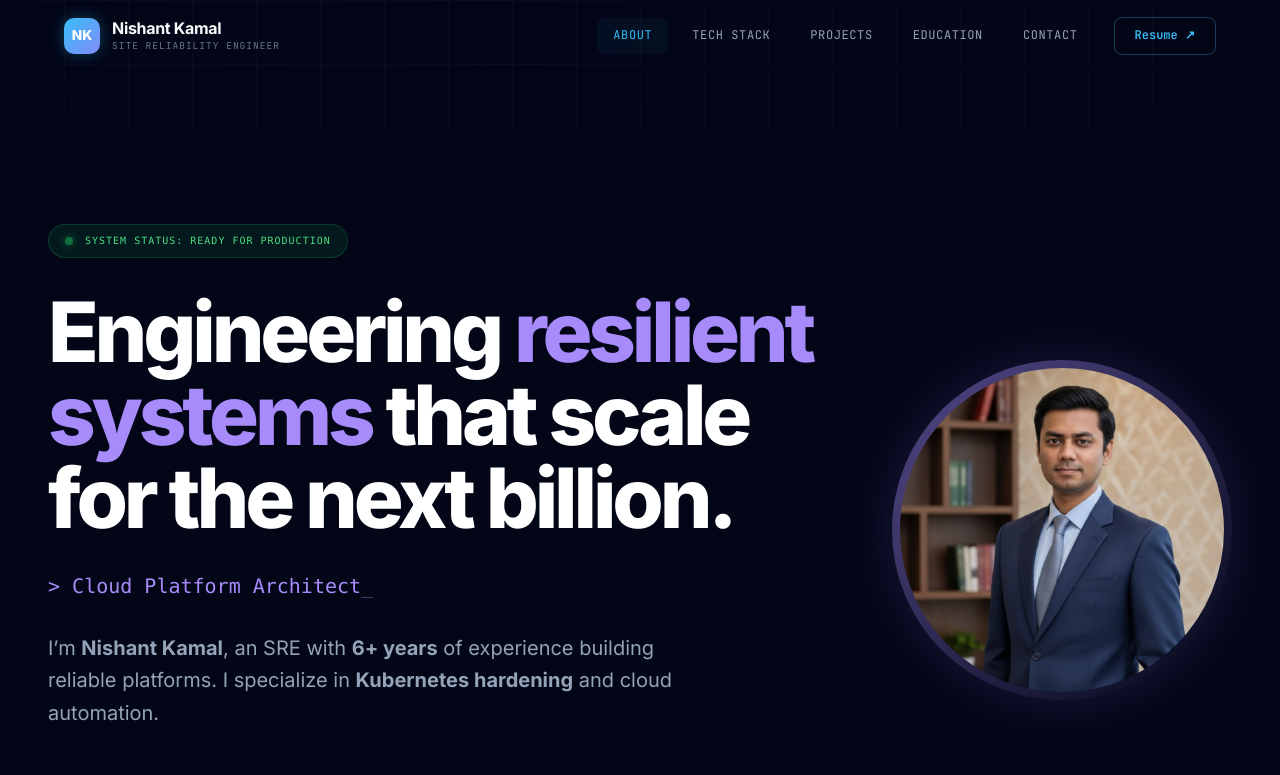
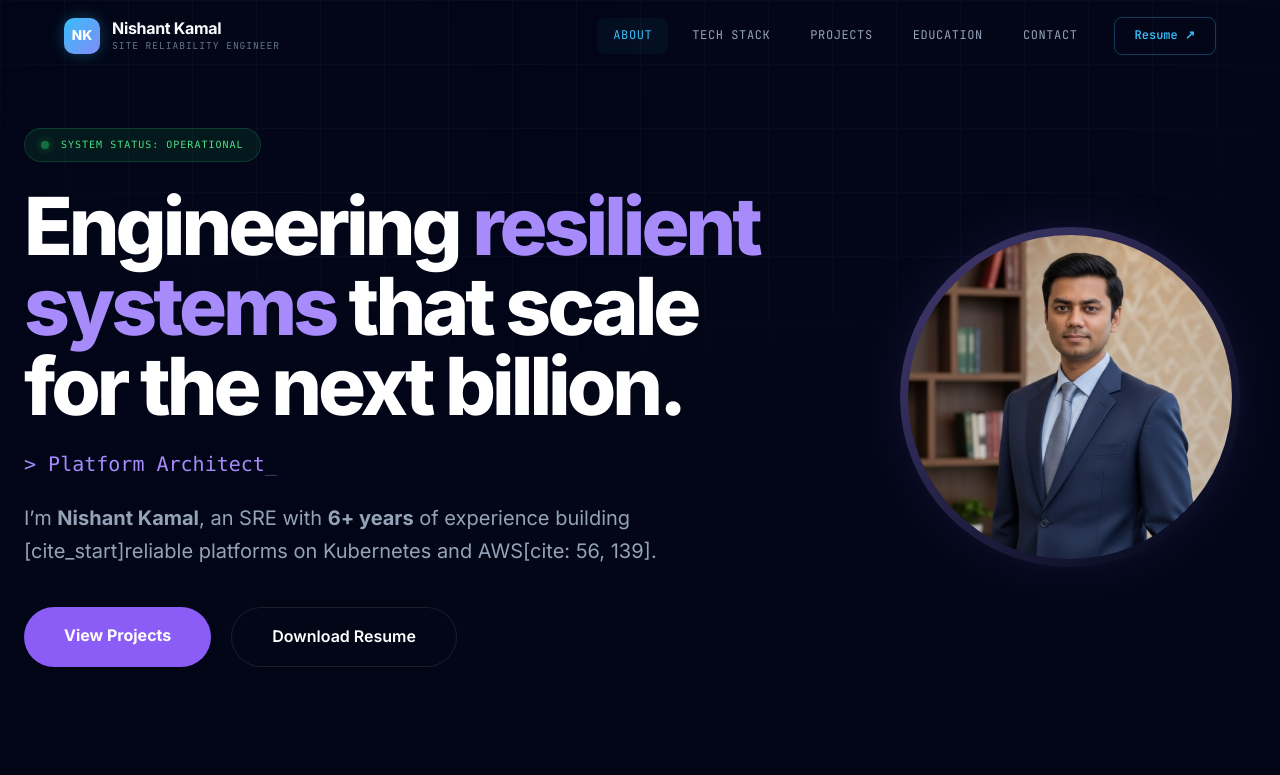
Before and after one commit to nishant-kamal/nishant-portfolio, a Next.js app: page / in a window 1280 px wide. Shown: the top 775 px of the page. Built offline with nearby package versions, Linux system fonts and the light colour scheme.

Commit message:
Update Hero.js

```diff
--- a/components/Hero.js
+++ b/components/Hero.js
@@ -2,28 +2,12 @@
 
 import { useEffect, useState } from "react";
 
-const roles = [
-  "Site Reliability Engineer",
-  "Cloud Platform Architect",
-  "Control Plane Engineer",
-];
+const roles = ["Site Reliability Engineer", "Platform Architect", "Control Plane Engineer"];
 
 const bentoHighlights = [
-  {
-    icon: "☸️",
-    title: "K8S ECOSYSTEM",
-    desc: "Scaling production-grade clusters with zero-downtime deployments and high availability."
-  },
-  {
-    icon: "☁️",
-    title: "AWS ARCHITECTURE",
-    desc: "Designing secure, multi-region cloud infrastructure optimized for performance and cost."
-  },
-  {
-    icon: "✈️",
-    title: "CROSSPLANE & GITOPS",
-    desc: "Building K8s-native control planes to manage cloud resources as custom resources."
-  }
+  { icon: "☸️", title: "K8S ECOSYSTEM", desc: "Scaling production-grade clusters with zero-downtime and high availability." },
+  { icon: "☁️", title: "AWS ARCHITECTURE", desc: "Designing secure, multi-region cloud infrastructure optimized for cost." },
+  { icon: "✈️", title: "CROSSPLANE & GITOPS", desc: "Building K8s-native control planes to manage cloud resources." }
 ];
 
 export default function Hero() {
@@ -52,52 +36,51 @@ export default function Hero() {
   }, [displayed, deleting, roleIndex, mounted]);
 
   return (
-    <section className="relative overflow-hidden bg-[#020617] py-24 text-white">
+    <section className="relative text-white">
       <style>{`
-        .hero-headline { font-size: clamp(3rem, 7vw, 5.2rem); font-weight: 800; line-height: 1; letter-spacing: -0.05em; }
+        .hero-headline { font-size: clamp(3rem, 7vw, 5rem); font-weight: 800; line-height: 1; letter-spacing: -0.05em; }
         .text-purple { color: #a78bfa; }
-        .profile-frame { width: 340px; height: 340px; border-radius: 50%; padding: 8px; background: linear-gradient(135deg, rgba(167, 139, 250, 0.5), transparent); box-shadow: 0 0 60px rgba(167, 139, 250, 0.15); }
-        .bento-card { background: #0f172a; border: 1px solid rgba(255, 255, 255, 0.05); padding: 32px; border-radius: 20px; transition: all 0.3s ease; }
-        .bento-card:hover { border-color: #a78bfa; background: #141d33; transform: translateY(-5px); }
+        .profile-frame { width: 340px; height: 340px; border-radius: 50%; padding: 8px; background: linear-gradient(135deg, rgba(167, 139, 250, 0.4), transparent); box-shadow: 0 0 60px rgba(167, 139, 250, 0.1); }
+        .bento-card { background: #0f172a; border: 1px solid rgba(255, 255, 255, 0.05); padding: 28px; border-radius: 20px; transition: all 0.3s ease; }
       `}</style>
 
-      <div className="mx-auto max-w-[1300px] px-6">
-        <div className="grid items-center gap-12 lg:grid-cols-[1.4fr_0.6fr]">
+      <div className="grid items-center gap-12 lg:grid-cols-[1.3fr_0.7fr] mb-20">
         <div>
-            <div className="mb-8 inline-flex items-center gap-3 rounded-full border border-green-500/20 bg-green-500/10 px-4 py-2">
+          <div className="mb-6 inline-flex items-center gap-3 rounded-full border border-green-500/20 bg-green-500/10 px-4 py-2">
             <div className="h-2 w-2 animate-pulse rounded-full bg-green-500 shadow-[0_0_8px_#22c55e]"></div>
-              <span className="font-mono text-[10px] tracking-widest text-green-400 uppercase">System Status: Ready for Production</span>
+            <span className="font-mono text-[10px] tracking-widest text-green-400 uppercase">System Status: Operational</span>
           </div>
 
-            <h1 className="hero-headline mb-8">
+          <h1 className="hero-headline mb-6">
             Engineering <span className="text-purple">resilient systems</span> that scale for the next billion.
           </h1>
 
-            <div className="mb-8 font-mono text-xl text-[#a78bfa]">
+          <div className="mb-6 font-mono text-xl text-[#a78bfa]">
             &gt; {displayed}<span className="animate-pulse">_</span>
           </div>
 
-            <p className="mb-12 max-w-2xl text-xl leading-relaxed text-slate-400">
+          <p className="mb-10 max-w-2xl text-xl leading-relaxed text-slate-400">
             I’m <strong>Nishant Kamal</strong>, an SRE with <strong>6+ years</strong> of experience building
-              reliable platforms. I specialize in <strong>Kubernetes hardening</strong> and cloud automation.
+            [cite_start]reliable platforms on Kubernetes and AWS[cite: 56, 139].
           </p>
 
           <div className="flex flex-wrap gap-5">
-              <a href="#projects" className="rounded-full bg-[#8b5cf6] px-10 py-4 font-bold shadow-lg shadow-purple-500/20 transition hover:scale-105">View Stack Analysis</a>
-              <a href="/resume.pdf" className="rounded-full border border-white/10 px-10 py-4 font-semibold transition hover:bg-white/5">Technical Resume</a>
+            <a href="#projects" className="rounded-full bg-[#8b5cf6] px-10 py-4 font-bold shadow-lg transition hover:scale-105">View Projects</a>
+            <a href="/resume.pdf" className="rounded-full border border-white/10 px-10 py-4 font-semibold transition hover:bg-white/5">Download Resume</a>
           </div>
         </div>
 
-          <div className="flex justify-end">
+        <div className="flex justify-end pr-4">
           <div className="profile-frame">
             <img src="/profile.png" alt="Nishant Kamal" className="h-full w-full rounded-full object-cover bg-[#0f172a]" />
           </div>
         </div>
       </div>
 
-        <div className="mt-20 grid gap-6 md:grid-cols-3">
+      {/* Highlights fill the gap between Hero and Stats */}
+      <div className="grid gap-6 md:grid-cols-3">
         {bentoHighlights.map((item, idx) => (
-            <div key={idx} className="bento-card">
+          <div key={idx} className="bento-card hover:border-[#a78bfa]/40 transition-colors">
             <div className="mb-4 flex items-center gap-3 font-mono text-[10px] font-bold tracking-widest text-slate-500 uppercase">
               <span className="text-lg">{item.icon}</span> {item.title}
             </div>
@@ -105,7 +88,6 @@ export default function Hero() {
           </div>
         ))}
       </div>
-      </div>
     </section>
   );
 }
```
Lines whose indentation alone changed are shown as unchanged.
